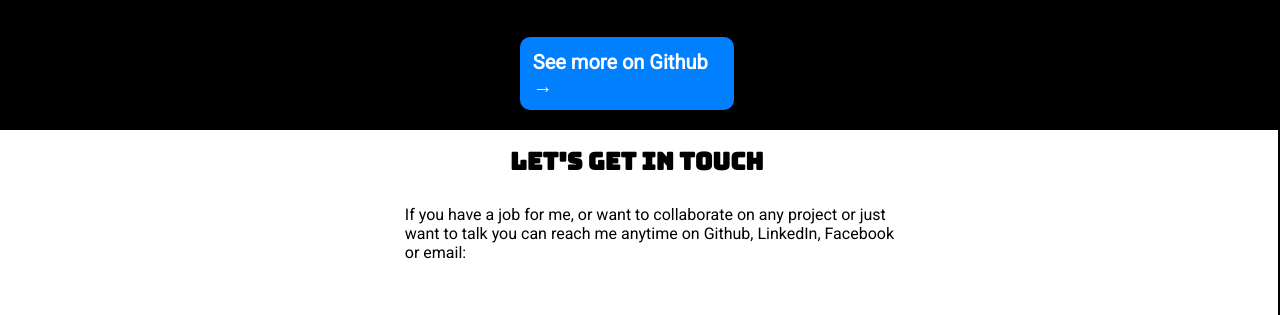
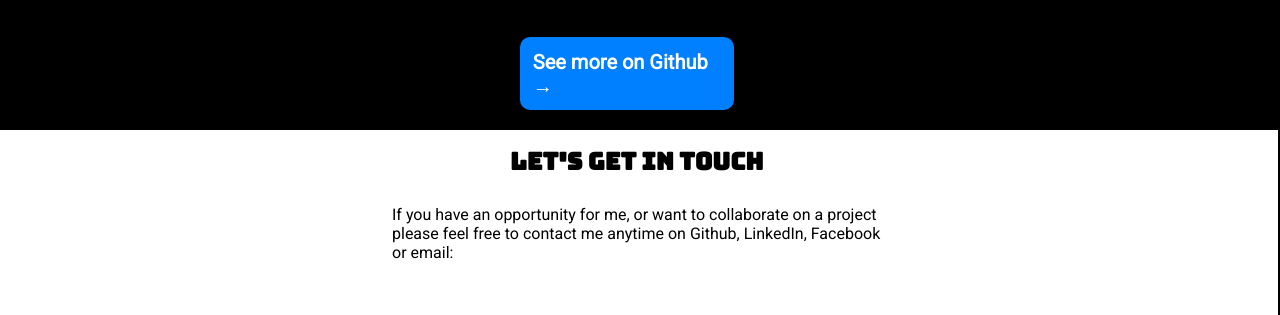
Before and after one commit to Lucifellow/Portfolio, a plain HTML site: page index.html in a window 1280 px wide. Shown: the part 2305-2620 px from the top of the page. Drawn offline with Linux system fonts and the light colour scheme; grey boxes are pictures that could not be loaded.

Commit message:
fixed contact description

```diff
--- a/index.html
+++ b/index.html
@@ -111,8 +111,8 @@
 		<section id="contact">
 		<header id="contactheader"><h2>Let's get in touch</h2></header>
 		<p id="contactdesc">
-			If you have a job for me, or want to collaborate on any project or just want to talk
-			you can reach me anytime on Github, LinkedIn, Facebook or email:
+			If you have an opportunity for me, or want to collaborate on a project please
+			feel free to contact me anytime on Github, LinkedIn, Facebook or email:
 		</p>
 
 		<div id="contactlogo">
--- a/style.css
+++ b/style.css
@@ -722,8 +722,8 @@ h2{
 }
 
 #contactdesc{
-	margin-left:32vw;
-	padding-right:29vw;
+	margin-left:31vw;
+	padding-right:31vw;
 	padding-bottom:5vh;
 	padding-top:1vh;
 	margin-top:1vh;
```
